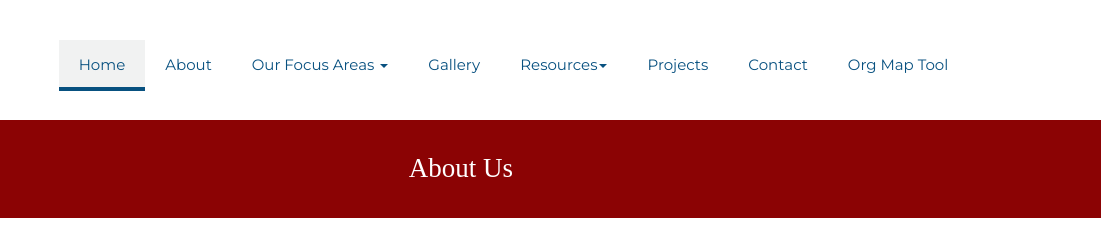
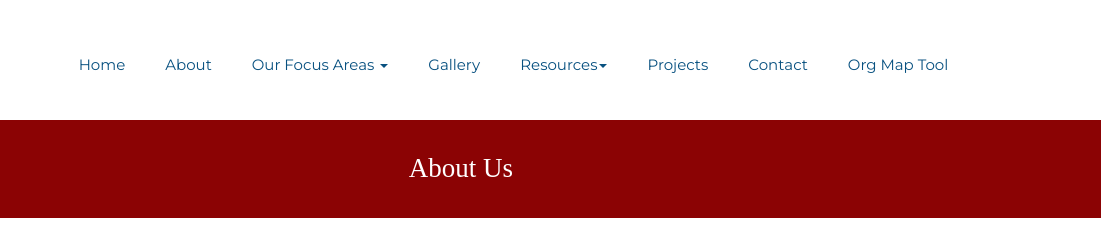
Before and after one commit to t4glabs/anode-website, a plain HTML site: page about.html in a window 1280 px wide. Shown: the top 245 px of the page, 179-1280 px from the left. Drawn offline with nearby package versions, Linux system fonts and the light colour scheme; files whose address does not match are found by name; a web font is replaced by a local one.

Commit message:
removed active to home page

```diff
--- a/about.html
+++ b/about.html
@@ -27,7 +27,7 @@
                 </div>
                 <div id="navbar3" class="navbar-collapse collapse">
                     <ul class="nav navbar-nav" style="background-color: #ffffff">
-                        <li class="active"><a href="index.html">Home</a>
+                        <li class=""><a href="index.html">Home</a>
                         </li>
                         <li class=""><a href="#">About</a>
                         </li>
```
